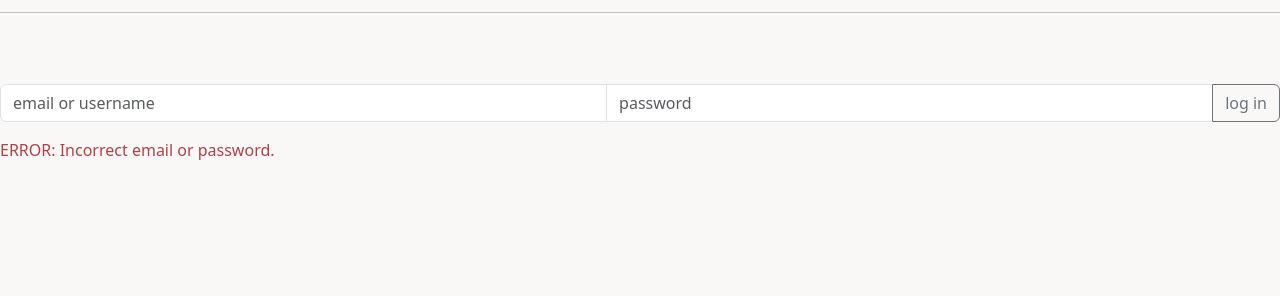
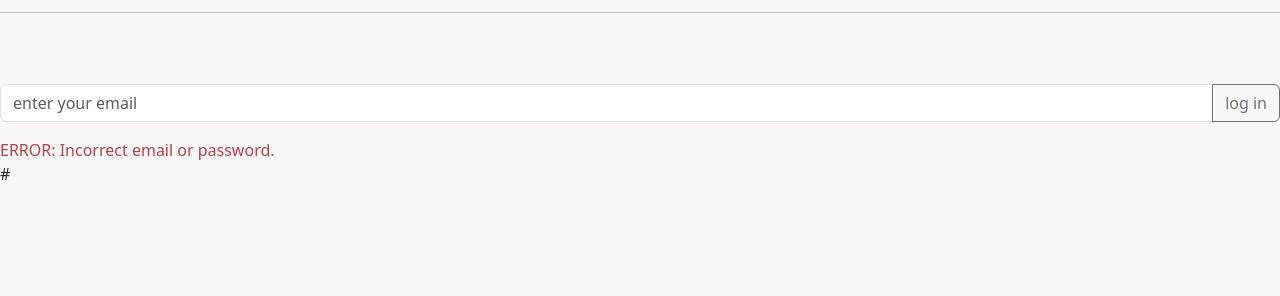
Before and after one commit to emi-ily/hoohacks24, a Flask app: template src/main/templates/login.html in a window 1280 px wide. Shown: the part 54-350 px from the top of the page. Run offline with Flask 3, Linux system fonts and the light colour scheme; the template is opened without the code that fills it: most values are stand-ins (such as "Sample title", 1, 10 or a date in 2020).

Commit message:
can't get it to log in with password - just email for now (not username)

```diff
--- a/src/main/static/styles.css
+++ b/src/main/static/styles.css
@@ -184,3 +184,7 @@ h3, h4, h5, h6, p {
 .error-msg {
     color: #b04148;
 }
+
+.input {
+    place-items: center;
+}
--- a/src/main/templates/login.html
+++ b/src/main/templates/login.html
@@ -6,8 +6,8 @@
 <form action="/loggedin" method="POST">
     <div class="input">
         <div class="input-group mb-3">
-            <input type="text" name="email" class="form-control" placeholder="email or username" aria-label="email" aria-describedby="button-addon2">
-            <input type="text" name="password" class="form-control" placeholder="password" aria-label="email" aria-describedby="button-addon2">
+            <input type="text" name="email" class="form-control" placeholder="enter your email" aria-label="email" aria-describedby="button-addon2">
+            <br>
             <button class="btn btn-outline-secondary" type="submit" id="button-addon2">log in</button>
         </div>
 
@@ -16,4 +16,5 @@
 <div class="error-msg" style="visibility:{{ error }};">
     ERROR: Incorrect email or password.
 </div>
+{{ link }}
 {% endblock %}
```
